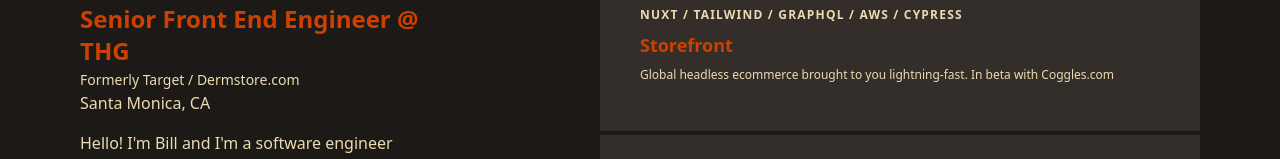
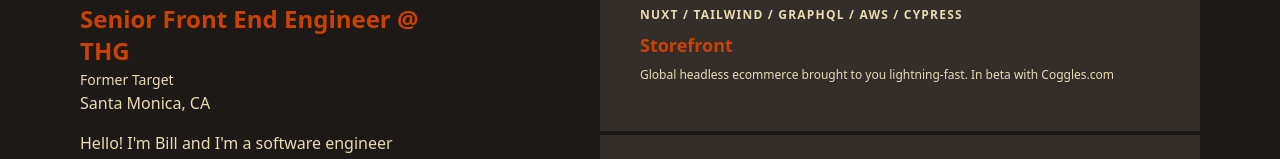
Before and after one commit to ztrab/billartz.dev, a Nuxt app in the folder app/: page / in a window 1280 px wide. Shown: the part 121-280 px from the top of the page. Built offline with nearby package versions, Linux system fonts and the light colour scheme.

Commit message:
headline tweak

```diff
--- a/app/components/MyBio.vue
+++ b/app/components/MyBio.vue
@@ -7,7 +7,7 @@
       Senior Front End Engineer @ THG
     </p>
     <p>
-      <span class="text-sm">Formerly Target / Dermstore.com </span><br>
+      <span class="text-sm">Former Target</span><br>
       Santa Monica, CA
     </p>
     <p class="mt-4">
```
